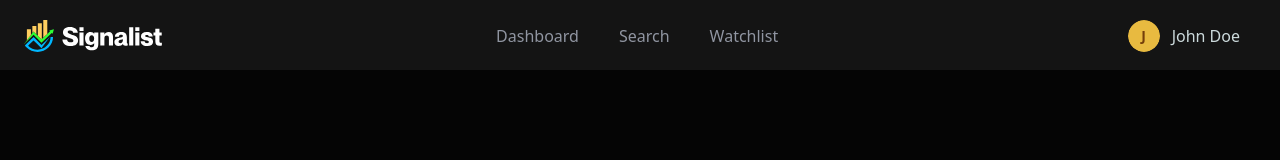
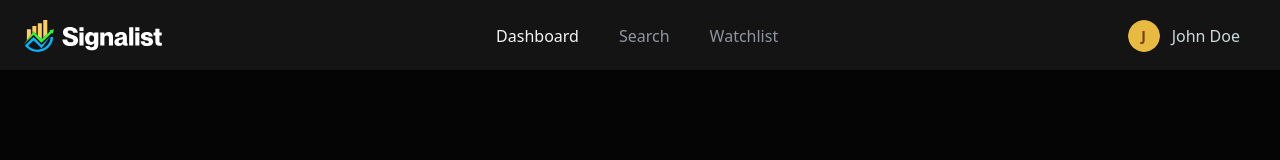
Before and after one commit to vanesascode/stock-market-app-next15, a Next.js app: page / in a window 1280 px wide. Shown: the top 160 px of the page. Built offline with nearby package versions, Linux system fonts and the light colour scheme.

Commit message:
fix class typo

```diff
--- a/components/NavItems.tsx
+++ b/components/NavItems.tsx
@@ -17,11 +17,14 @@ const NavItems = () => {
   return (
     <ul className="flex flex-col sm:flex-row p-2 gap-3 sm:gap-10 font-medium">
       {NAV_ITEMS.map(({ href, label }) => (
-        <li key={href}>
+        <li
+          key={href}
+          className="hover:scale-110 hover:rotate-1 transition-all duration-300"
+        >
           <Link
             href={href}
             className={`hover:text-yellow-500 transition-colors ${
-              isActive(href) ? "text-grey-100" : ""
+              isActive(href) ? "text-gray-100" : ""
             }`}
           >
             {label}
```
